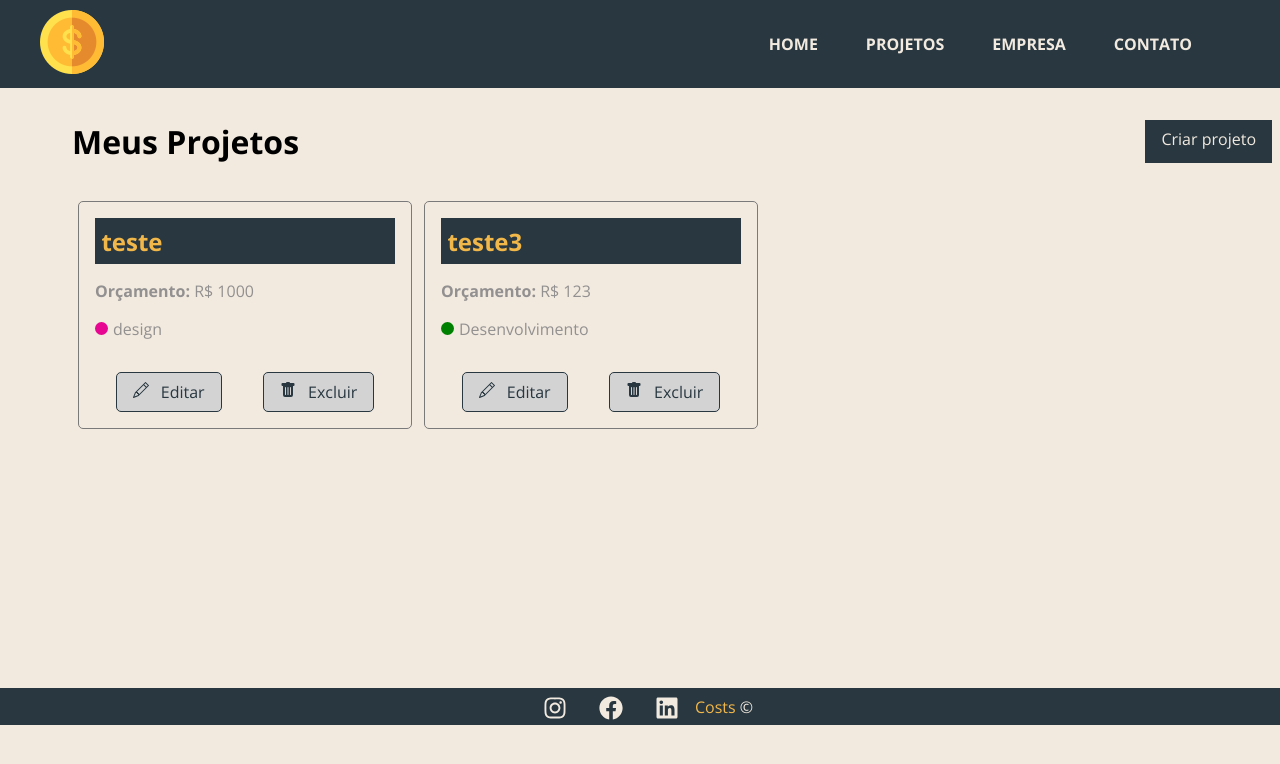
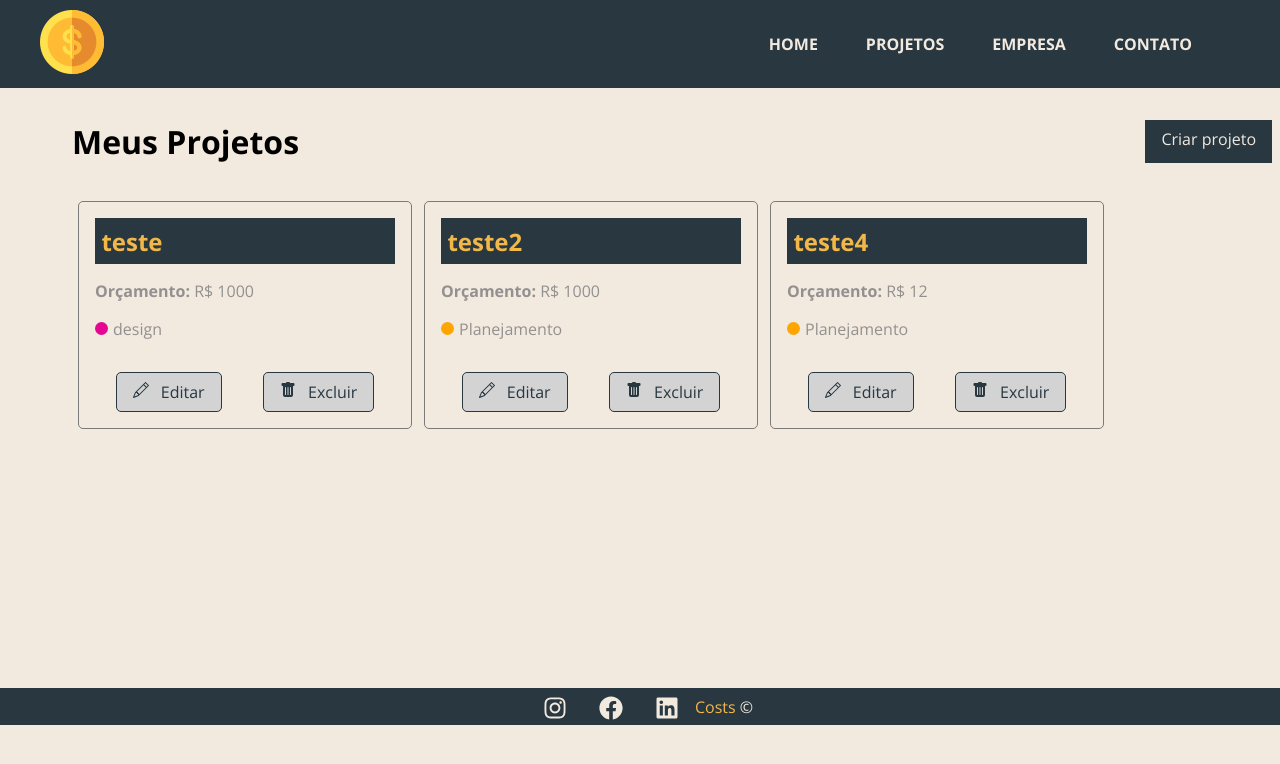
Before and after one commit to fernanda-mbastos/ProjetosReact, a React (Create React App) app in the folder costs/: page /projects in a window 1280 px wide. Shown: the top 764 px of the page. Built offline with nearby package versions, Linux system fonts and the light colour scheme; data requests are answered from the project's data file.

Commit message:
atualizações no projeto

```diff
--- a/costs/db.json
+++ b/costs/db.json
@@ -12,12 +12,23 @@
       "services": []
     },
     {
-      "id": "5185",
-      "name": "teste3",
-      "budget": "123",
+      "id": "6e19",
+      "name": "teste2",
+      "budget": "1000",
       "category": {
-        "id": "2",
-        "name": "Desenvolvimento"
+        "id": "4",
+        "name": "Planejamento"
+      },
+      "cost": 0,
+      "services": []
+    },
+    {
+      "id": "17a9",
+      "name": "teste4",
+      "budget": "12",
+      "category": {
+        "id": "4",
+        "name": "Planejamento"
       },
       "cost": 0,
       "services": []
--- a/costs/src/components/layout/Message.js
+++ b/costs/src/components/layout/Message.js
@@ -4,28 +4,29 @@ import styles from './Message.module.css'
 
 function Message({type, msg}) {
 
-  const [visible, setVisible] = useState(false)
+  const [visible, setVisible] = useState(false) // altera a visibilidade da msg apos 3s, comeca nao exibindo (false)
 
-  useEffect(() => {
+  useEffect(() => { // utilizado para definir o timer da condicao, sempre ligado a alguem
 
-    if(!msg) {
+    if(!msg) { // se nao tem msg, nao exibe nada
       setVisible(false)
       return
     }
 
-    setVisible(true)
+    setVisible(true) // se tem msg ja passa para ca, nao precisa do else
 
-    const timer = setTimeout(() => {
-      setVisible(false)
+    const timer = setTimeout(() => { // timer para eliminar a msg
+      setVisible(false) // apaga a msg
     }, 3000)
 
-    return () => clearTimeout(timer)
+    return () => clearTimeout(timer) // encerra a sessao com uma arrow function para "limpar" o timer
 
   }, [msg])
 
   return(
-    <>
+    <> {/*fragment ajuda no if, elimina a aparicao da msh*/}
       {visible && (
+        // classe dinamica que vem das props
         <div className={`${styles.message} ${styles[type]}`}>{msg}</div>
       )}
     </>
--- a/costs/src/components/layout/Message.module.css
+++ b/costs/src/components/layout/Message.module.css
@@ -8,7 +8,7 @@
   border-radius: 5px;
 }
 
-.sucess {
+.sucess { /** define o tipo de mensagem **/
   color: #008000;
   background-color: rgb(195, 236, 195);
   border: none;
--- a/costs/src/components/pages/NovoProjeto.js
+++ b/costs/src/components/pages/NovoProjeto.js
@@ -1,5 +1,4 @@
-import { useNavigate } from 'react-router-dom'
-//import { v4 as uuidv4 } from 'uuid'
+import { useNavigate } from 'react-router-dom' // redireciona as paginas quando da um POST
 
 import styles from './NovoProjeto.module.css'
 import ProjetoForm from '../projeto/ProjetoForm'
@@ -10,20 +9,19 @@ function NovoProjeto() {
 
   function createPost(project) {
 
-    // iniciando custo e servico
-    //project.id = uuidv4();
+    // iniciando custo e servico com algum valor
     project.cost = 0;
     project.services = [];
 
     fetch('http://localhost:5000/projects', {
-      method: 'POST',
+      method: 'POST', // POST = envio de formulario
       headers: {
         'Content-type': 'application/json'
       },
-      body: JSON.stringify(project),
+      body: JSON.stringify(project), // manda os dados do projeto
     })
     .then((resp) => resp.json())
-    .then((data) => {
+    .then((data) => { // realiza o redirecionamento
       navigate("/projects", {state: { message: "Projeto criado com sucesso!" }});
     })
     .catch((err) => console.log(err))
@@ -33,7 +31,8 @@ function NovoProjeto() {
   return (
   <div className={styles.novoprojeto_container}>
     <h1>Criar Projeto</h1>
-    <p>Crise seu projeto para depois adicionar seus serviço.</p>
+    <p>Crie seu projeto para depois adicionar seus serviços.</p>
+    {/* envio o metodo por meio de props via o handleSubmit*/}
     <ProjetoForm handleSubmit={createPost} btnText='Criar projeto'/>
   </div>
   )
--- a/costs/src/components/pages/Project.module.css
+++ b/costs/src/components/pages/Project.module.css
@@ -19,7 +19,7 @@
 }
 
 .details_container,
-.service_fomr_container {
+.service_form_container {
   border-bottom: 1px solid var(--cor04);
   margin-bottom: 1rem;
   padding-bottom: 1rem;
--- a/costs/src/components/pages/Projects.js
+++ b/costs/src/components/pages/Projects.js
@@ -12,15 +12,18 @@ import styles from './Projects.module.css'
 
 
 function Projects() {
+  // state para salvar os projetos
   const [projects, setProjects] = useState([])
+  // state para controlar a aparicao do loading
   const [removeLoading, setRemoveLoading] = useState(false)
 
-  const location = useLocation()
+  const location = useLocation() // resgata a msg por meio do hook
   let message = ''
-  if (location.state) {
+  if (location.state) { // se "veio" o location.state, acesso a msg que esta la
     message = location.state.message
   }
 
+  //request para buscar os projetos no banco, preenche o array iniciamente vazio
   useEffect(() => {
     setTimeout(() => {
       fetch('http://localhost:5000/projects',{
@@ -29,11 +32,11 @@ function Projects() {
         'Content-Type': 'application/json',
       },
     })
-    .then((resp) => resp.json())
+    .then((resp) => resp.json()) // pega a resposta e transforma em json
     .then((data) => {
-      setProjects(data)
+      setProjects(data) // "seta" os projetos por meio da API
       setRemoveLoading(true)
-    }).catch((err) => console.log(err))
+    }).catch((err) => console.log(err)) // para debugar a aplicacao se for necessario
     }, 500)
   }, [])
 
@@ -57,16 +60,18 @@ function Projects() {
         <h1>Meus Projetos</h1>
         <LinkButton to='/novoprojeto' text='Criar projeto' />
       </div>
+    {/*codiciona a exibicao da msg dinamicamente, nesse caso sempre eh sucesso*/}
       {message && <Message type='sucess' msg={message} />}
       <Container customClass='start'>
+        {/* cria os cards dinamicamente, comeca com uma condicao se existe ou nao projeto. Faz um map em cima dos projetos e transforma os dados em um project. Retorna um oabjeto em jSX, entao usa () */}
         {projects.length > 0  &&
           projects.map((project) =>
-          (<ProjectCard
+          (<ProjectCard //* definir as props do Card
               id={project.id}
               name={project.name}
               budget={project.budget}
               category={project.category.name}
-              key={project.id}
+              key={project.id} // necessario key unica pois esta se repetindo no map
               handleRemove={removeProject}
             />
           ))}
--- a/costs/src/components/projeto/ProjectCard.js
+++ b/costs/src/components/projeto/ProjectCard.js
@@ -1,8 +1,10 @@
+// componente que traz os projetos individualmente
+
 import { Link } from 'react-router-dom'
 
 import styles from './ProjectCard.module.css'
 
-import {BsPencil, BsFillTrashFill} from 'react-icons/bs'
+import {BsPencil, BsFillTrashFill} from 'react-icons/bs' // icones de editar e limpar
 
 function ProjectCard({ id, name, budget, category, handleRemove}) {
 
@@ -18,7 +20,7 @@ function ProjectCard({ id, name, budget, category, handleRemove}) {
         <span>Orçamento: </span>R$ {budget}
       </p>
       <p className={styles.category_text}>
-      <span className={`${styles[category.toLowerCase()]}`}></span> {category}
+        <span className={`${styles[category.toLowerCase()]}`}></span> {category} {/*span eh a bolinha colorida para cada category, altera a cor dinamicamente dependendo da catergoria*/}
       </p>
       <div className={styles.project_card_actions}>
         <Link to={`/project/${id}`}>
--- a/costs/src/components/projeto/ProjetoForm.js
+++ b/costs/src/components/projeto/ProjetoForm.js
@@ -7,7 +7,7 @@ import SubmitButton from '../form/SubmitButton'
 
 function ProjetoForm({ handleSubmit, btnText, projectData}) {
   const [categories, setCategories] = useState([])
-  const [project, setProject] = useState(projectData || {})
+  const [project, setProject] = useState(projectData || {}) // verificar os dados do projeto (recebe do componente pai, se eles "vem" ou nao, ai puxa um objeto vazio
 
   useEffect(() => {
     fetch('http://localhost:5000/categories', {
@@ -24,11 +24,11 @@ function ProjetoForm({ handleSubmit, btnText, projectData}) {
   }, [])
 
   const submit = (e) => {
-    e.preventDefault()
-    handleSubmit(project)
+    e.preventDefault() // nao permite que o formulario ser executado com page reloded e dps retorna a pagina, que eh o padrao do HTML
+    handleSubmit(project) // executa o metodo que for passado pela prop e passo o projeto cadastrado no formulario
   }
 
-  function handleChange(e) {
+  function handleChange(e) { // altera o nome e o obudget do projeto => faz um destructuring, e define o name como o valor passado
     setProject({...project, [e.target.name]: e.target.value })
   }
 
@@ -37,7 +37,7 @@ function ProjetoForm({ handleSubmit, btnText, projectData}) {
       ...project,
       category: {
       id: e.target.value,
-      name: e.target.options[e.target.selectedIndex].text,
+      name: e.target.options[e.target.selectedIndex].text, // seleciona o indice da categoria e retorna o nome dela
     }
     })
   }
@@ -49,7 +49,7 @@ function ProjetoForm({ handleSubmit, btnText, projectData}) {
       text='Nome do projeto'
       name='name'
       placeholder='Insira o nome do projeto'
-      handleOnChange={handleChange}
+      handleOnChange={handleChange} // metodo para "setar" o nome e budget => metodo dinamico para alterar o valor que queremos preencher
       value={project.name ? project.name : ''}
       />
       <Input
@@ -65,7 +65,7 @@ function ProjetoForm({ handleSubmit, btnText, projectData}) {
       text='Selecione a categoria'
       options={categories}
       handleOnChange={handleCategory}
-      value={project.category ? project.category.id : ''}
+      value={project.category ? project.category.id : ''} // se nao selecionar uma categoria, retorna vazio para evitar bug no select (diferente dos inputs)
       />
      <SubmitButton text={btnText} />
     </form>
```
